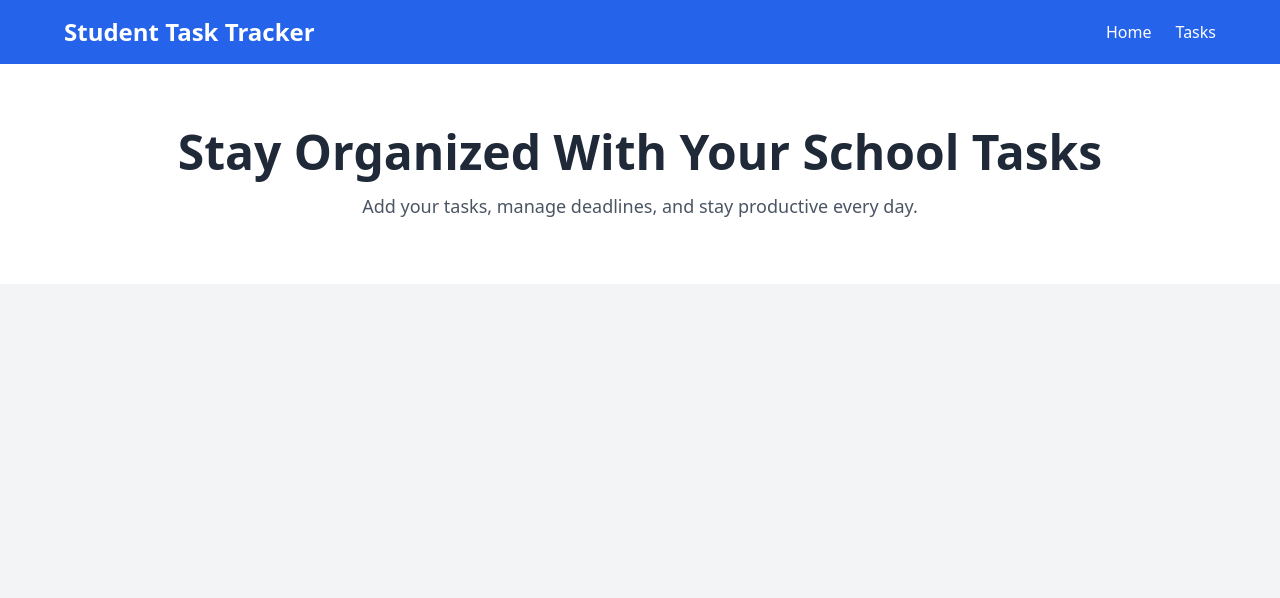
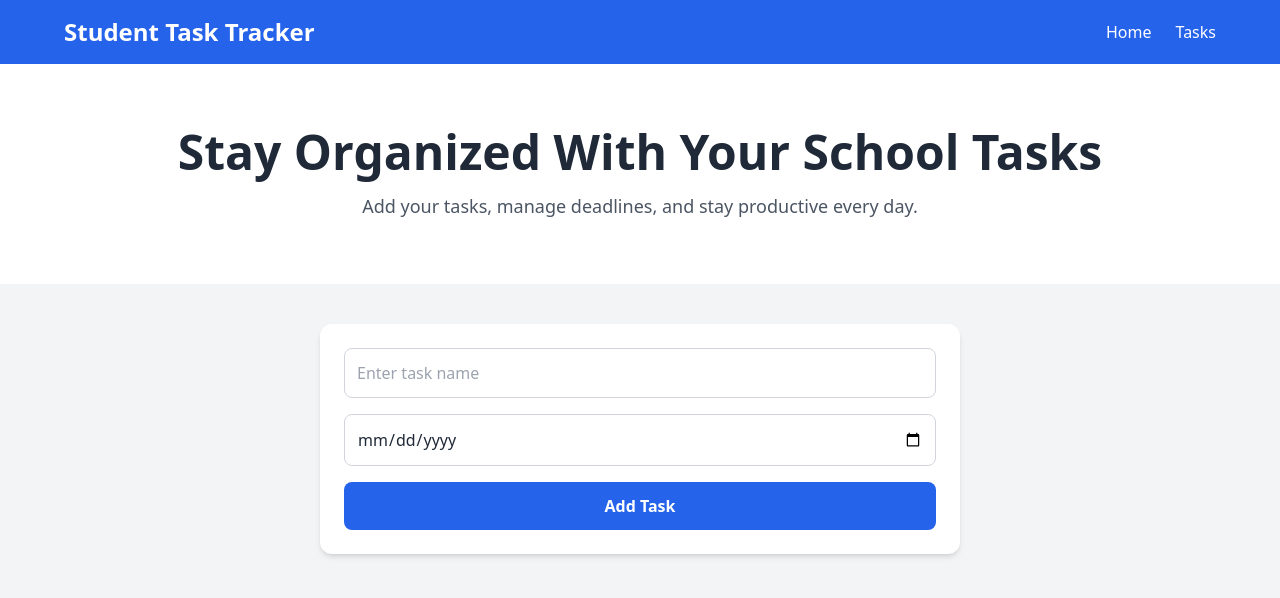
Before and after one commit to lizaituze/students-task-tracker, a plain HTML site: page index.html in a window 1280 px wide. Drawn offline with nearby package versions, Linux system fonts and the light colour scheme.

Commit message:
I created task entry form

```diff
--- a/index.html
+++ b/index.html
@@ -43,5 +43,47 @@
   </p>
 
 </section>
+<!-- Task Form Section -->
+<section class="max-w-2xl mx-auto px-4 py-10">
+
+  <form
+    id="taskForm"
+    class="bg-white p-6 rounded-xl shadow-md space-y-4"
+  >
+
+    <!-- Task Input -->
+    <input
+      type="text"
+      id="taskInput"
+      placeholder="Enter task name"
+      class="w-full border border-gray-300 p-3 rounded-lg focus:outline-none focus:ring-2 focus:ring-blue-500"
+    />
+
+    <!-- Date Input -->
+    <input
+      type="date"
+      id="dateInput"
+      class="w-full border border-gray-300 p-3 rounded-lg focus:outline-none focus:ring-2 focus:ring-blue-500"
+    />
+
+    <!-- Error Message -->
+    <p
+      id="errorMessage"
+      class="text-red-500 text-sm hidden"
+    >
+      Please fill in all fields.
+    </p>
+
+    <!-- Button -->
+    <button
+      type="submit"
+      class="w-full bg-blue-600 hover:bg-blue-700 transition text-white py-3 rounded-lg font-semibold"
+    >
+      Add Task
+    </button>
+
+  </form>
+
+</section>
 </body>
 </html>
```
